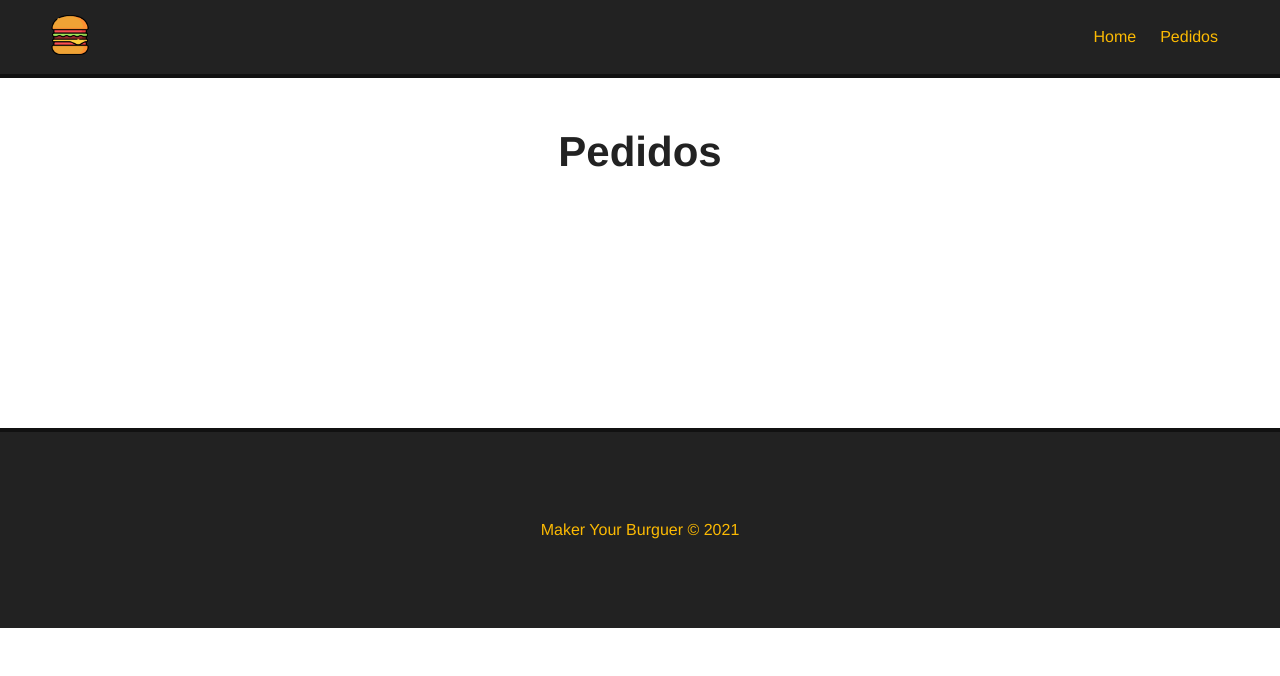
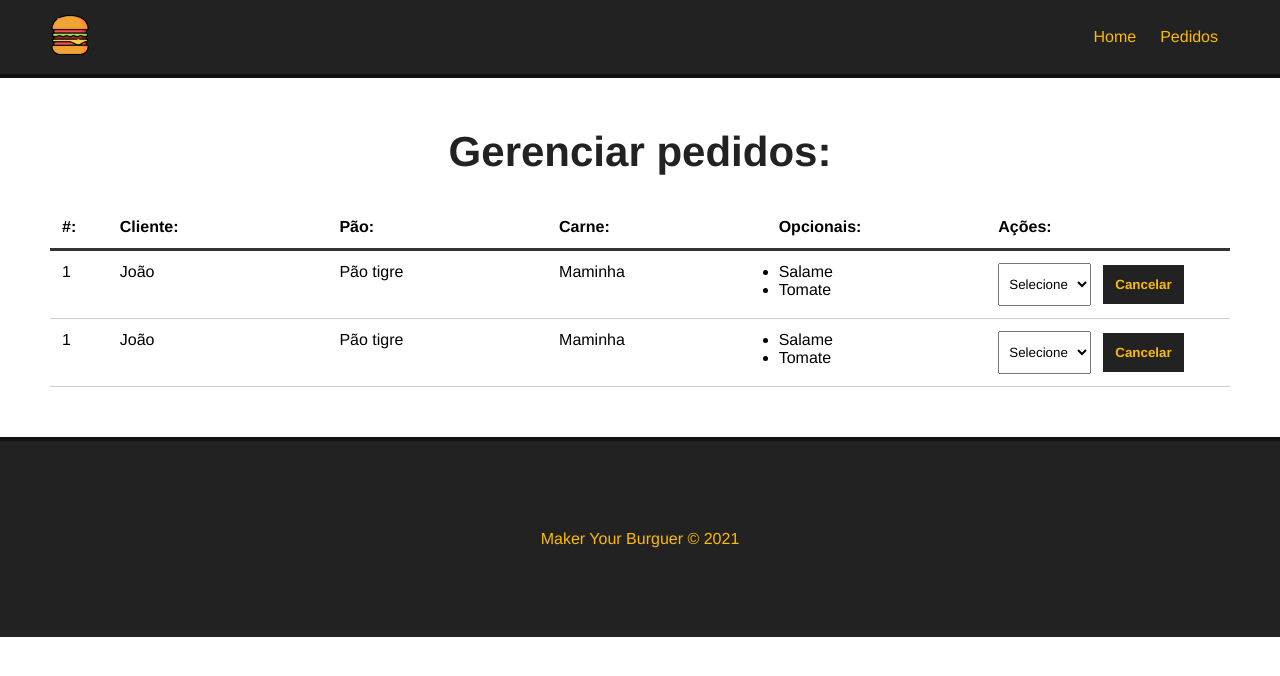
Before and after one commit to gabrielNunesKlein/Make-your-burguer, a Vue app: page /pedidos in a window 1280 px wide. Shown: the top 676 px of the page. Built offline with nearby package versions, Linux system fonts and the light colour scheme.

Commit message:
Criando a tela de pedidos (Tabela)

```diff
--- /dev/null
+++ b/src/components/Dashboard.vue
@@ -0,0 +1,123 @@
+<template>
+    <div id="burguer-table">
+        <div>
+            <div id="burguer-table-heading">
+                <div class="order-id">#:</div>
+                <div>Cliente:</div>
+                <div>Pão:</div>
+                <div>Carne:</div>
+                <div>Opcionais:</div>
+                <div>Ações:</div>
+            </div>
+        </div>
+        <div id="burguer-table-rows">
+            <div class="burguer-table-row">
+                <div class="order-number">1</div>
+                <div>João</div>
+                <div>Pão tigre</div>
+                <div>Maminha</div>
+                <div>
+                    <ul>
+                        <li>Salame</li>
+                        <li>Tomate</li>
+                    </ul>
+                </div>
+                <div>
+                    <select name="status" class="status">
+                        <option value="">Selecione</option>
+                    </select>
+                    <button class="delete-btn">Cancelar</button>
+                </div>
+            </div>
+
+
+        </div>
+                <div id="burguer-table-rows">
+            <div class="burguer-table-row">
+                <div class="order-number">1</div>
+                <div>João</div>
+                <div>Pão tigre</div>
+                <div>Maminha</div>
+                <div>
+                    <ul>
+                        <li>Salame</li>
+                        <li>Tomate</li>
+                    </ul>
+                </div>
+                <div>
+                    <select name="status" class="status">
+                        <option value="">Selecione</option>
+                    </select>
+                    <button class="delete-btn">Cancelar</button>
+                </div>
+            </div>
+
+
+        </div>
+    </div>
+</template>
+
+<script>
+export default {
+    name: "Dashboard"
+}
+</script>
+
+
+<style scoped>
+    #burguer-table{
+        max-width: 1200px;
+        margin: 0 auto;
+    }
+
+    #burguer-table-heading,
+    #burguer-table-rows,
+    .burguer-table-row{
+        display: flex;
+        flex-wrap: wrap;
+    }
+
+    #burguer-table-heading{
+        font-weight: bold;
+        padding: 12px;
+        border-bottom: 3px solid #333;
+    }
+
+    #burguer-table-heading div,
+    .burguer-table-row div{
+        width: 19%;
+    }
+
+    .burguer-table-row{
+        width: 100%;
+        padding: 12px;
+        border-bottom: 1px solid #CCC;
+    }
+
+    #burguer-table-heading .order-id,
+    .burguer-table-row .order-number{
+        width: 5%;
+    }
+
+    select {
+        padding: 12px 6px;
+        margin-right: 12px;
+    }
+
+    .delete-btn{
+        background-color: #222;
+        color: #FCBA03;
+        font-weight: bold;
+        border: 2px solid #222;
+        padding: 10px;
+        margin: 0 auto;
+        cursor: pointer;
+        transition: .5s;
+    }
+
+    .delete-btn:hover{
+        background-color: transparent;
+        color: #222;
+    }
+
+</style>
--- a/src/views/Pedidos.vue
+++ b/src/views/Pedidos.vue
@@ -1,12 +1,17 @@
 <template>
   <div class="main-container">
-    <h1>Pedidos</h1>
+    <h1>Gerenciar pedidos:</h1>
+    <Dashboard />
   </div>
 </template>
 
 <script>
+import Dashboard from '../components/Dashboard.vue';
 export default{
-  name: 'Footer'
+  name: 'Pedidos',
+  components:{
+    Dashboard
+  }
 }
 </script>
 
```
